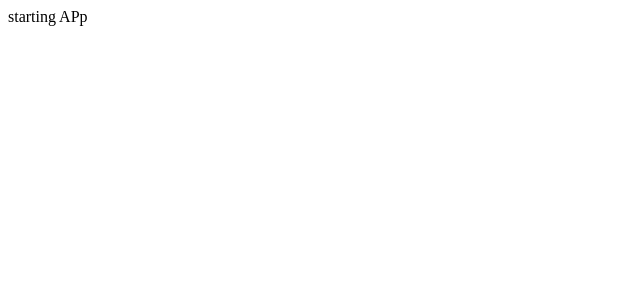
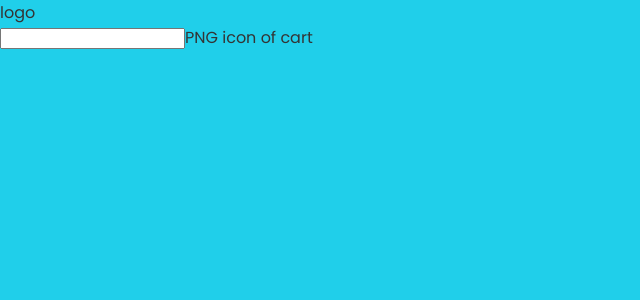
Before and after one commit to AY-SWE/eCommerceFrontendOnly, a React (Create React App) app: page / in a window 1280 px wide. Shown: the top 300 px of the page, without its empty margins (0-640 px from the left). Built offline with nearby package versions, Linux system fonts and the light colour scheme.

Commit message:
yarn, added necessary styles, onto first component

```diff
--- a/src/App.css
+++ b/src/App.css
@@ -3,7 +3,7 @@
   --bg: #F8E367;
   --shadow1: 0px 13px 48px -1px rgba(0, 0, 0, 0.25);
   --shadow2:  0px 13px 46px rgba(0, 0, 0, 0.13);
-  --pink: #FE956F;
+  --lightBlue: #20cfea;
 }
 .App{
   display: flex;
--- a/src/App.js
+++ b/src/App.js
@@ -1,11 +1,25 @@
 import "./App.css";
 
-function App() {
+/*
+    This is our application's top-level component.
+
+    @author Andy Yang
+*/
+/*
+  This is the entry-point for our application. Many different home pages
+
+  @author Andy Yang
+*/
+
+import React from 'react'
+import Header from "./components/header/Header";
+
+const App = () => {
   return (
-    <div className="App">
-      <span>starting APp</span>
+    <div className="app">
+      <Header/>
     </div>
-  );
+  )
 }
 
-export default App;
+export default App
--- /dev/null
+++ b/src/components/header/Header.jsx
@@ -0,0 +1,22 @@
+import React from 'react'
+import css from './Header.module.css'
+
+const Header = () => {
+  return (
+    <div className={css.container}>
+        <div className={css.logo}>
+            logo
+        </div>
+
+        <div className={css.right}>
+            <div className={css.menu}>
+
+            </div>
+            <input type="text" className={css.search}/>
+            <span>PNG icon of cart</span>
+        </div>
+    </div>
+  )
+}
+
+export default Header
--- a/src/index.css
+++ b/src/index.css
@@ -0,0 +1,11 @@
+@import url('https://fonts.googleapis.com/css2?family=Poppins:wght@400;500;600;700&display=swap');
+
+body{
+    margin: 0;
+    font-family: 'Poppins', sans-serif;
+    color: var(--black);
+    background: var(--lightBlue);
+    overflow-x: hidden;
+    transition: all 3ms ease;
+    scroll-behavior: smooth;
+}
```
Also changed, not shown: src/components/header/Header.module.css (added).
